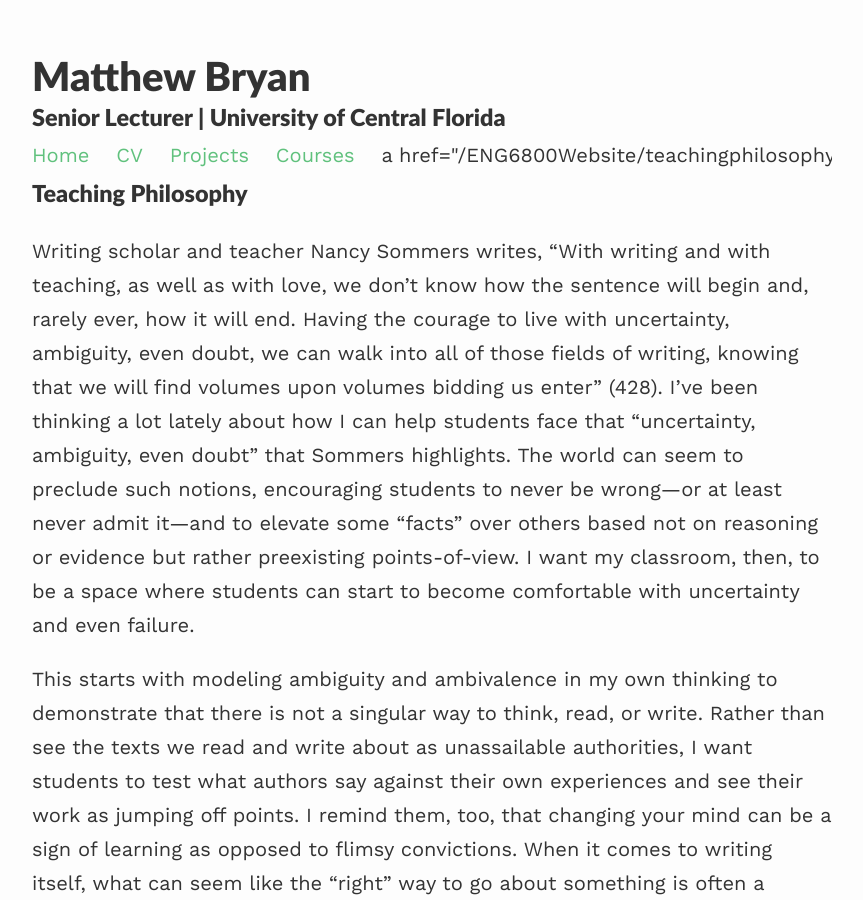
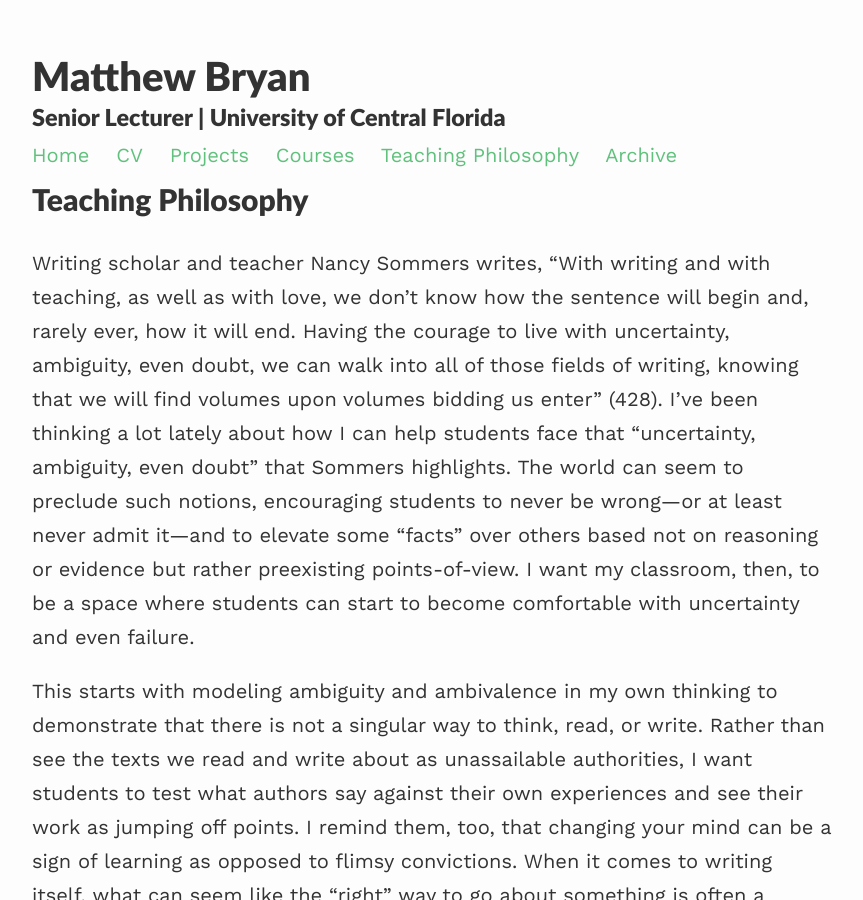
Before and after one commit to matthew-bryan/ENG6800Website, a Jekyll site: the page built from teachingphilosophy.md, in a window 1280 px wide and 900 px high. Shown: the whole window, without its empty margins (208-1071 px from the left). Built offline with Jekyll 4.4.1, drawn with Linux system fonts in a browser that asks for light colours; nearby versions of some CDN libraries; some of the changed text lies outside the part shown.

```diff
--- a/_includes/navigation.html
+++ b/_includes/navigation.html
@@ -3,6 +3,6 @@
         <a href="{{site.baseurl}}/cv/">CV</a>
         <a href="{{site.baseurl}}/projects/">Projects</a>
         <a href="{{site.baseurl}}/courses/">Courses</a>
-        a href="{{site.baseurl}}/teachingphilosophy/">Teaching Philosophy</a>
+        <a href="{{site.baseurl}}/teachingphilosophy/">Teaching Philosophy</a>
         <a href="{{site.baseurl}}/archive/">Archive</a>
 </div>
--- a/teachingphilosophy.md
+++ b/teachingphilosophy.md
@@ -4,7 +4,7 @@
 title: Teaching Philosophy
 published: true
 ---
-### Teaching Philosophy
+## Teaching Philosophy
 
 Writing scholar and teacher Nancy Sommers writes, "With writing and with
 teaching, as well as with love, we don't know how the sentence will
@@ -87,7 +87,7 @@
 can keep going, and, in doing so, become exactly the writers they want
 to be.
 
-#### Works Cited**
+#### Works Cited
 
 Horner, Bruce, et al. "Language Difference in Writing: Toward a
 Translingual Approach." *College English*, vol. 73, no. 3, 2011, pp.
```
